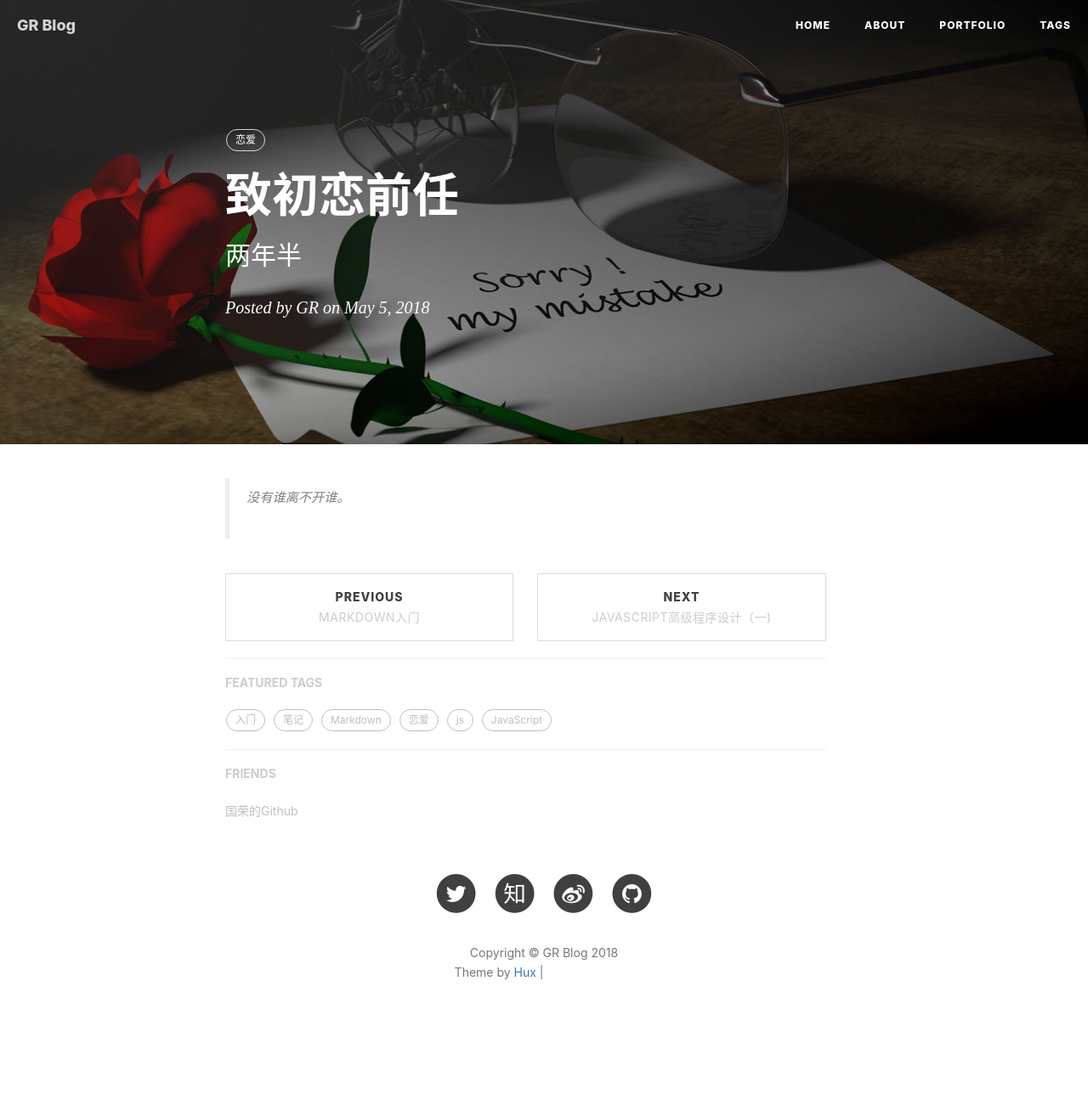
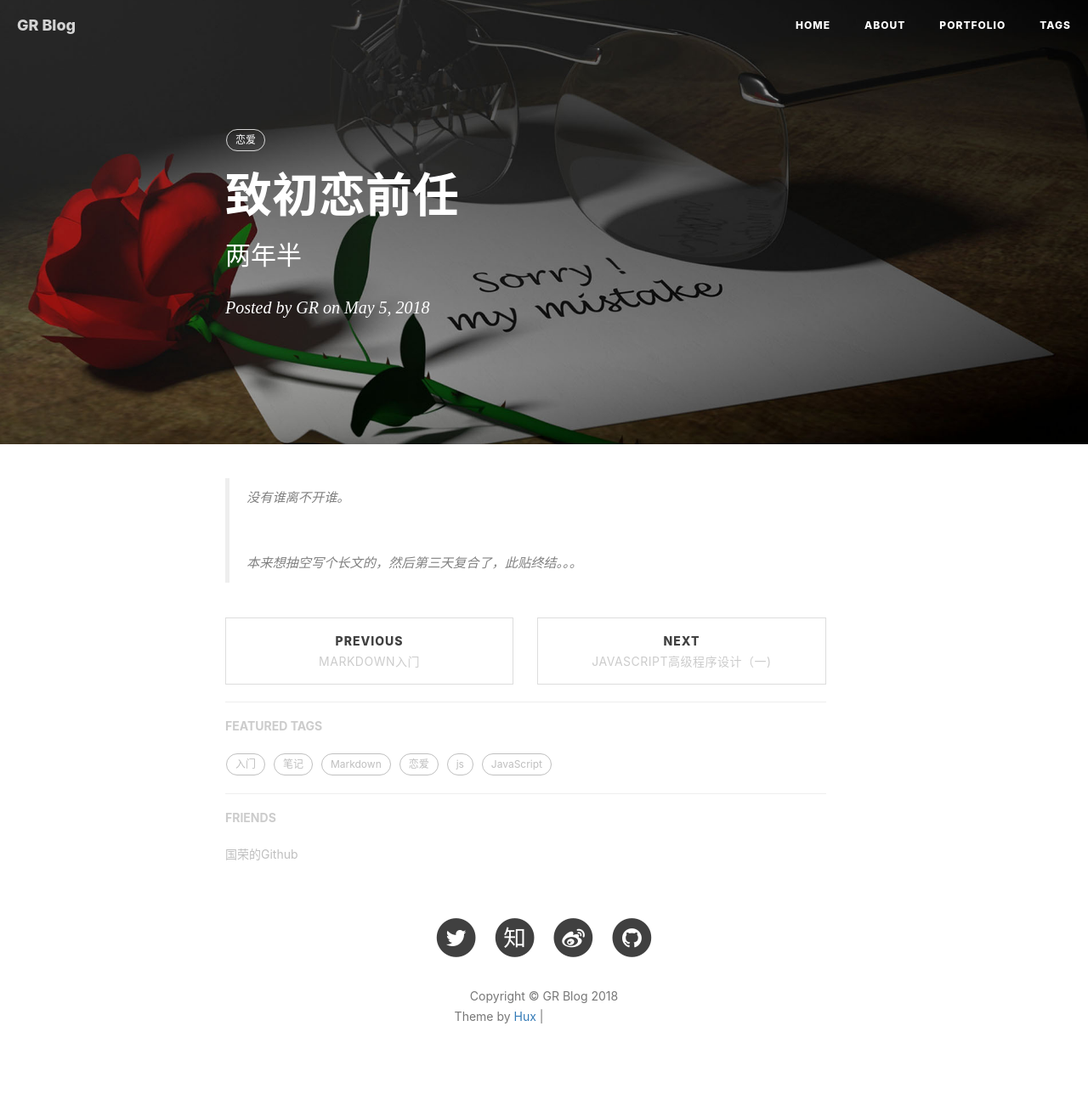
Before and after one commit to wangguorong1996/wangguorong1996.github.io, a Jekyll site: the page built from _posts/2018-05-05-My-Lover.markdown, in a window 1280 px wide. Shown: the whole page at 85% size. Built offline with Jekyll 4.4.1, drawn with Linux system fonts in a browser that asks for light colours; nearby versions of some CDN libraries; comment, search, counter and statistics services are not loaded; before the commit the page ends 1249 px from its top, so only the background shows below that; grey boxes are pictures that could not be loaded.

Commit message:
Update 2018-05-05-My-Lover.markdown

```diff
--- a/_posts/2018-05-05-My-Lover.markdown
+++ b/_posts/2018-05-05-My-Lover.markdown
@@ -11,3 +11,4 @@ tags:
 
 > 没有谁离不开谁。<br><br>
 >
+<br>本来想抽空写个长文的，然后第三天复合了，此贴终结。。。
```
